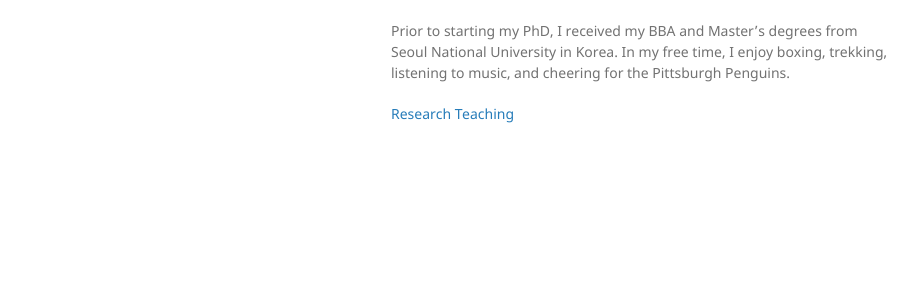
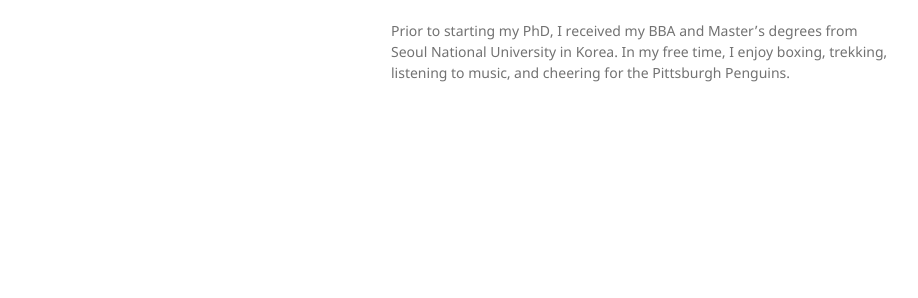
Before and after one commit to saepark/saepark.github.io, a Jekyll site: the page built from index.md, in a window 1280 px wide. Shown: the part 268-566 px from the top of the page, without its empty margins (179-1097 px from the left). Built offline with Jekyll 4.4.1, drawn with Linux system fonts in a browser that asks for light colours; our own code applies the rules of GitHub Pages for plain Markdown files.

Commit message:
Update index.md

```diff
--- a/index.md
+++ b/index.md
@@ -1,6 +1,3 @@
 Welcome! I am a third year PhD candidate in Organizational Behavior & Theory at Carnegie Mellon University's Tepper School of Business. I am interested in organizational economics, organizational learning, and behavioral strategy. Broadly, I explore how the interplay of pecuniary and social incentives, market shifts, and risk salience ultimately shape agents' performance and behavioral outcomes. My current research examines these themes in the context of third-party regulation and information systems usage in organizations. I am currently working with firms in Southeast Asia to utilize proprietary archival data and run field experiments for my work.
 
 Prior to starting my PhD, I received my BBA and Master's degrees from Seoul National University in Korea. In my free time, I enjoy boxing, trekking, listening to music, and cheering for the Pittsburgh Penguins.
-
-[Research](./research.html)
-[Teaching](./teaching.html)
```
